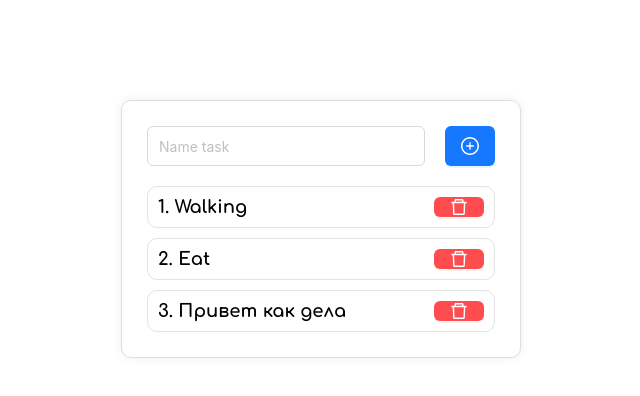
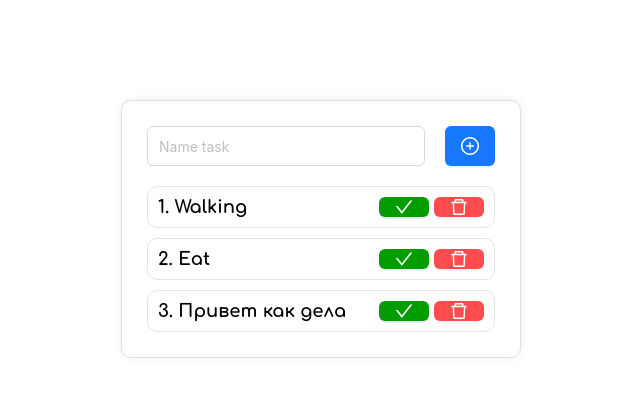
Before and after one commit to sopkodioni/TodoListReact, a React (Vite) app: page / in a window 1280 px wide. Shown: the top 396 px of the page, without its empty margins (319-959 px from the left). Built offline with nearby package versions, Linux system fonts and the light colour scheme.

Commit message:
feat(#11): added task completion functionn

```diff
--- a/src/components/Todo/Todo.jsx
+++ b/src/components/Todo/Todo.jsx
@@ -4,19 +4,29 @@ import TodoForm from '../TodoForm/TodoFrom'
 import TodoListStore from '../../store/todoList'
 import style from './Todo.module.css'
 import { useState } from 'react'
+import { observer } from 'mobx-react-lite'
 
 
-const Todo = () => {
-    const [validForm, setValidForm] = useState(true)
+const Todo = observer(() => {
   const [todoList] = useState(() => new TodoListStore())
 
   return (
       <div className={style.todo}>
-          { validForm || <Alert className={style.errorAdd} message="Input name task!" type="error" showIcon closable /> }
-          <TodoForm todoList={todoList} validForm={setValidForm}/>
+        {
+          todoList.isValid ||
+          <Alert
+            className={style.errorAdd}
+            message="Input name task!"
+            type="error"
+            showIcon
+            closable
+          />
+        }
+
+        <TodoForm todoList={todoList}/>
         <TodoList todoList={todoList}/>
       </div>
   )
-}
+})
 
 export default Todo
--- a/src/components/TodoForm/TodoFrom.jsx
+++ b/src/components/TodoForm/TodoFrom.jsx
@@ -1,14 +1,19 @@
+import style from './TodoForm.module.css'
 import { observer } from "mobx-react-lite"
-import style from './TodoForm.module.css'
 import {Button,Input} from 'antd'
 import {PlusCircleOutlined} from '@ant-design/icons'
 import { useState } from "react"
 
-const TodoForm = observer(({validForm, todoList}) => {
+const TodoForm = observer(({todoList}) => {
     const [value, setValue] = useState('')
 
     const createTodo = (e) => {
-        todoList.addTodo(value, validForm, setValue)
+        todoList.addTodo(value)
+        setValue('')
+    }
+
+    const onKeyDown = (e) => {
+        if(e.keyCode === 13) createTodo()
     }
 
     return (
@@ -17,9 +22,7 @@ const TodoForm = observer(({validForm, todoList}) => {
                     value={value}
                     onChange={(event) => setValue(event.target.value)}
                     placeholder="Name task"
-                    onKeyDown={(event) => {
-                        if(event.keyCode === 13) createTodo()
-                    }}
+                    onKeyDown={onKeyDown}
             />
             <Button className={style.btn}
                     type="primary"
--- a/src/components/TodoItem/TodoItem.jsx
+++ b/src/components/TodoItem/TodoItem.jsx
@@ -1,20 +1,28 @@
 import style from './TodoItem.module.css'
 import { Button } from 'antd';
 import { observer } from 'mobx-react-lite';
-import {DeleteOutlined} from '@ant-design/icons'
+import {DeleteOutlined,CheckOutlined} from '@ant-design/icons'
 
 
-const TodoItem = observer(({id, title, completed, todoList}) => {
+const TodoItem = observer(({index, id, title, completed, todoList}) => {
     return (
         <div className={completed ? `${style.todoItem} ${style.active}` : style.todoItem}>
             <h2>
-                <span>{id}. {title}</span>
+                <span>{index}. {title}</span>
             </h2>
-
-            <Button className={style.btn}
-                    onClick={() => todoList.deleteTodo(id)}
-                    type="primary" danger>
-                    <DeleteOutlined />
+            <Button
+                className={style.completeBtn}
+                onClick={() => todoList.completeTodo(id)}
+                type="primary"
+            >
+                <CheckOutlined/>
+            </Button>
+            <Button
+                className={style.btn}
+                onClick={() => todoList.deleteTodo(id)}
+                type="primary" danger
+            >
+                <DeleteOutlined/>
             </Button>
         </div>
     )
--- a/src/components/TodoList/TodoList.jsx
+++ b/src/components/TodoList/TodoList.jsx
@@ -9,7 +9,14 @@ const TodoList = observer(({ todoList }) => {
             {
                 todoList.todos.length ?
                     todoList.todos.map((todo, index) => (
-                    <TodoItem todoList={todoList} key={index} id={++index} title={todo.title} completed={todo.completed} />
+                    <TodoItem
+                        id={todo.id}
+                        key={index}
+                        index={++index}
+                        title={todo.title}
+                        todoList={todoList}
+                        completed={todo.completed}
+                    />
                     ))
                     :
                     <h2 className={style.titleList}>Empty list</h2>
--- a/src/store/todoList.js
+++ b/src/store/todoList.js
@@ -1,6 +1,8 @@
 import { makeAutoObservable } from "mobx";
 
 export default class TodoListStore {
+    isValid = true
+
     todos = [
         {id: 1, title: 'Walking', completed: false},
         {id: 2, title: 'Eat', completed: false},
@@ -11,23 +13,23 @@ export default class TodoListStore {
         makeAutoObservable(this)
     }
 
-    addTodo(title, validForm, setValue){
+    addTodo(title){
         if(title === ''){
-            validForm(false)
+            this.isValid = false
             return
         }
 
-        const todo = {id: this.todos.length + 1, title, completed: false}
+        const todo = {id: Date.now(), title, completed: false}
         this.todos.push(todo)
-        validForm(true)
-        setValue('')
+        this.isValid = true
     }
 
     deleteTodo(id){
-        this.todos.splice(--id, 1)
+        this.todos.splice(this.todos.findIndex(item => item.id === id), 1)
     }
 
     completeTodo(id){
-
+        const completedEl = this.todos[this.todos.findIndex(item => item.id === id)]
+        completedEl.completed = !completedEl.completed
     }
 }
```
Lines whose indentation alone changed are shown as unchanged.
